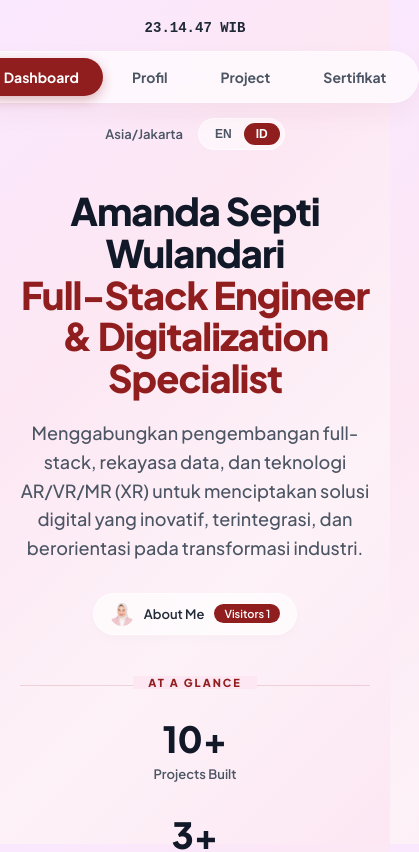
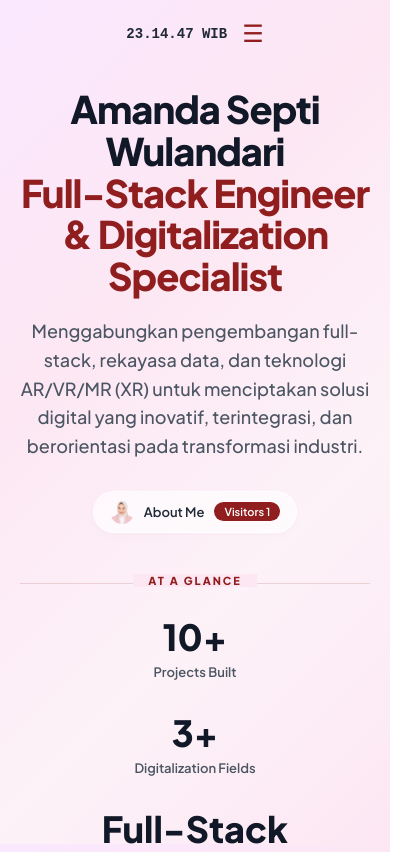
Before and after one commit to amandaseptiw/portofolio-amanda, a React (Vite) app: page / in a window 390 px wide. Shown: the top 852 px of the page, 419 px wide, since content can reach past the window. Built offline with nearby package versions, Linux system fonts and the light colour scheme; a web font is replaced by a local one.

Commit message:
Update: Perbaikan dan penyesuaian terbaru

```diff
--- a/src/App.css
+++ b/src/App.css
@@ -1455,3 +1455,85 @@ nav.glass-nav button.active {
   .project-detail-container { padding: 30px 20px; }
   .pd-title { font-size: 32px; }
 }
+
+/* --- HAMBURGER MENU RESPONSIVE (MOBILE) --- */
+.hamburger-btn {
+  display: none; /* Sembunyikan secara default di laptop/PC */
+}
+
+.mobile-menu-wrapper {
+  display: contents; /* MAGIC: Mempertahankan layout flexbox asli di desktop! */
+}
+
+/* Pengaturan Khusus untuk Layar HP / Tablet Kecil */
+@media (max-width: 850px) {
+  .top-header {
+    position: relative; /* Agar menu menempel pas di bawah header */
+  }
+
+  .hamburger-btn {
+    display: block;
+    background: transparent;
+    border: none;
+    font-size: 24px;
+    color: var(--maroon);
+    cursor: pointer;
+    z-index: 101;
+    transition: 0.3s ease;
+  }
+
+  .hamburger-btn:hover {
+    transform: scale(1.1);
+  }
+
+  .mobile-menu-wrapper {
+    display: flex;
+    flex-direction: column;
+    position: absolute;
+    top: 100%; /* Turun ke bawah header */
+    left: 0;
+    right: 0;
+    background: rgba(255, 255, 255, 0.95);
+    backdrop-filter: blur(20px);
+    -webkit-backdrop-filter: blur(20px);
+    padding: 20px;
+    border-radius: 0 0 20px 20px;
+    border-bottom: 1px solid var(--glass-border);
+    box-shadow: 0 15px 40px rgba(145, 30, 30, 0.15);
+    gap: 20px;
+
+    /* Efek Animasi Sembunyi/Tampil */
+    opacity: 0;
+    visibility: hidden;
+    transform: translateY(-20px);
+    transition: all 0.3s ease;
+    z-index: 100;
+  }
+
+  .mobile-menu-wrapper.open {
+    opacity: 1;
+    visibility: visible;
+    transform: translateY(0);
+  }
+
+  /* Rapikan Navigasi agar memanjang ke bawah di HP */
+  .mobile-menu-wrapper .glass-nav {
+    flex-direction: column;
+    width: 100%;
+    border-radius: 16px;
+  }
+
+  .mobile-menu-wrapper .glass-nav button {
+    width: 100%;
+    padding: 12px;
+    border-radius: 10px;
+  }
+
+  /* Rapikan Jam dan Bahasa di HP */
+  .mobile-menu-wrapper .right-controls {
+    width: 100%;
+    justify-content: center;
+    padding-top: 15px;
+    border-top: 1px solid rgba(145, 30, 30, 0.1);
+  }
+}
--- a/src/App.jsx
+++ b/src/App.jsx
@@ -95,6 +95,9 @@ export default function App() {
   // --- STATE BARU UNTUK HALAMAN DETAIL PROYEK ---
   const [activeProject, setActiveProject] = useState(null);
 
+  // --- STATE MENU MOBILE ---
+  const [isMobileMenuOpen, setIsMobileMenuOpen] = useState(false);
+
   // Reset activeProject jika pengguna berpindah tab menu
   useEffect(() => {
     setActiveProject(null);
@@ -1274,9 +1277,26 @@ const skillsData = [
       <header className="top-header">
         <div className="time-display">{time || '11:45:58'} WIB</div>
 
+        {/* Tombol Hamburger (Hanya tampil di HP) */}
+        <button
+          className="hamburger-btn"
+          onClick={() => setIsMobileMenuOpen(!isMobileMenuOpen)}
+        >
+          {isMobileMenuOpen ? '✖' : '☰'}
+        </button>
+
+        {/* Wrapper Menu untuk Layar Mobile */}
+        <div className={`mobile-menu-wrapper ${isMobileMenuOpen ? 'open' : ''}`}>
           <nav className="glass-nav">
             {Object.keys(c.nav).map((key) => (
-            <button key={key} className={tab === key ? 'active' : ''} onClick={() => setTab(key)}>
+              <button
+                key={key}
+                className={tab === key ? 'active' : ''}
+                onClick={() => {
+                  setTab(key);
+                  setIsMobileMenuOpen(false); // Otomatis menutup menu setelah diklik
+                }}
+              >
                 {c.nav[key]}
               </button>
             ))}
@@ -1287,6 +1307,7 @@ const skillsData = [
             <div className="lang-switch">
               <button className={lang === 'en' ? 'active' : ''} onClick={() => setLang('en')}>EN</button>
               <button className={lang === 'id' ? 'active' : ''} onClick={() => setLang('id')}>ID</button>
+            </div>
           </div>
         </div>
       </header>
```
Lines whose indentation alone changed are shown as unchanged.
